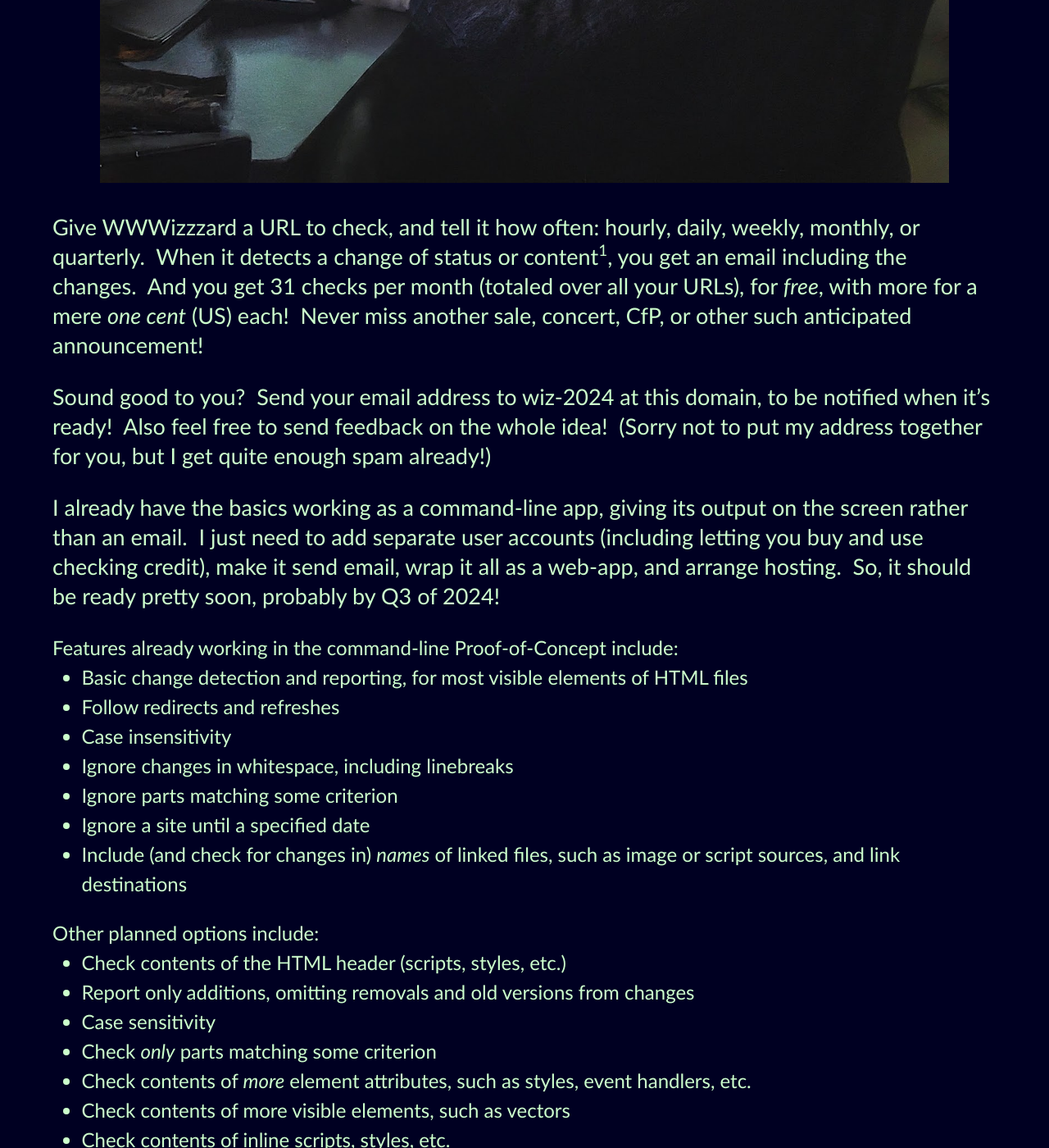
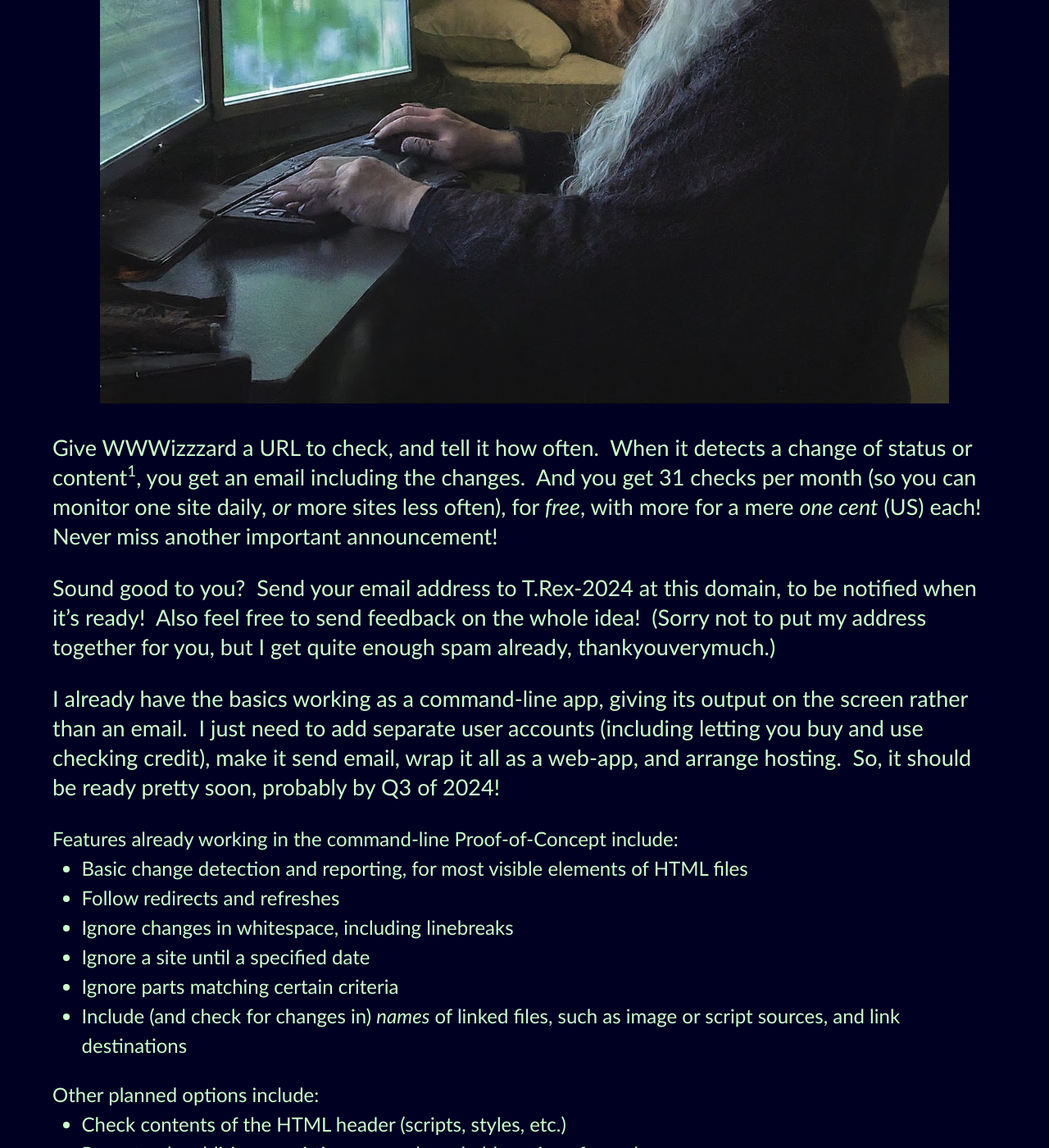
Before and after one commit to CodosaurusLLC/CodosaurusLLC.github.io, a Jekyll site: the page built from wwwizzzard.md, in a window 1280 px wide and 1400 px high, scrolled down 1247 px. Shown: the whole window at 82% size. Built offline with Jekyll 4.4.1, drawn with Linux system fonts in a browser that asks for light colours; some of the changed text lies outside the part shown.

Commit message:
tweak wizard graphic, and promo text

```diff
--- a/wwwizzzard.md
+++ b/wwwizzzard.md
@@ -3,37 +3,39 @@
 title: WWWiZZZard!
 ---
 
-#### Missed a big sale?
-#### Your favorite band's concert sold out?
-#### Missed a prestigious conference's Call for Papers?
-
+##### Missed a big sale?
+##### Your favorite band's concert sold out?
+##### Missed a prestigious conference's Call for Papers?
+##### Didn't know the lottery had a huge jackpot?
+<br>
 #### Imagine never missing another website change.
-#### Introducing . . .
-
-# WWWizzzard:
-### It checks the WWW while you zzz!
+<br>
+### Introducing . . .
+<br>
+# <big>WWWizzzard:</big>
+#### It checks the WWW while you zzz!
 
 <br>
 <center>
-<img src="/assets/img/wizard-and-sleeper-from-bard.jpg" alt="wizard using a computer while someone sleeps in the background" style="max-width: 90%">
+<img src="/assets/img/wizard-and-sleeper-from-bard-tweaked.jpg" alt="wizard using a computer while someone sleeps in the background" style="max-width: 90%">
 </center>
 
-Give WWWizzzard a URL to check,
-and tell it how often: hourly, daily, weekly, monthly, or quarterly.&nbsp;
+Give WWWizzzard a URL to check, and tell it how often.&nbsp;
 When it detects a change of status or content<sup>1</sup>,
 you get an email including the changes.&nbsp;
-And you get 31 checks per month (totaled over all your URLs), for _free_,
-with more for a mere _one cent_ (US) each!&nbsp;
-Never miss another sale, concert, CfP, or other such anticipated announcement!
+And you get 31 checks per month
+(so you can monitor one site daily, _or_ more sites less often),
+for _free_, with more for a mere _one cent_ (US) each!&nbsp;
+Never miss another important announcement!
 {:class="big"}
 
 Sound good to you?&nbsp;
 Send your email address
-to wiz-{{ "now" | date: "%Y" }} at this domain,
+to T.Rex-{{ "now" | date: "%Y" }} at this domain,
 to be notified when it's ready!&nbsp;
 Also feel free to send feedback on the whole idea!&nbsp;
 (Sorry not to put my address together for you,
-but I get quite enough spam already!)
+but I get quite enough spam already, thankyouverymuch.)
 {:class="big"}
 
 I already have the basics working as a command-line app,
@@ -50,25 +52,22 @@
 Features already working in the command-line Proof-of-Concept include:
 - Basic change detection and reporting, for most visible elements of HTML files
 - Follow redirects and refreshes
-- Case insensitivity
 - Ignore changes in whitespace, including linebreaks
-- Ignore parts matching some criterion
 - Ignore a site until a specified date
+- Ignore parts matching certain criteria
 - Include (and check for changes in) _names_ of linked files, such as image or script sources, and link destinations
 
 Other planned options include:
 - Check contents of the HTML header (scripts, styles, etc.)
 - Report only additions, omitting removals and old versions from changes
-- Case sensitivity
-- Check _only_ parts matching some criterion
-- Check contents of _more_ element attributes, such as styles, event handlers, etc.
-- Check contents of more visible elements, such as vectors
+- Case insensitivity
+- Check _only_ a part matching some criterion
+- Check contents of _more_ HTML element attributes
 - Check contents of inline scripts, styles, etc.
 - Check contents of other types of files such as plain text, JSON, XML, scripts, styles, etc.
 
 Other ideas I may implement, if there is demand, include:
-- Option to check more often if it detects a change, many times in a row
-- Option to check less often if it detects no change, many times in a row
+- Option to check more or less often if it detects a change or not, many times in a row
 - Notification by SMS<sup>2</sup>
 - Notification to an "inbox" _on the site_<sup>2</sup>
 - Option to follow links to other pages on site and check _them_ for changes, maybe _recursively_<sup>2</sup>
```
Also changed, not shown: assets/img/wizard-and-sleeper-from-bard-trimmed.jpg (added), assets/img/wizard-and-sleeper-from-bard-tweaked.jpg (added).
